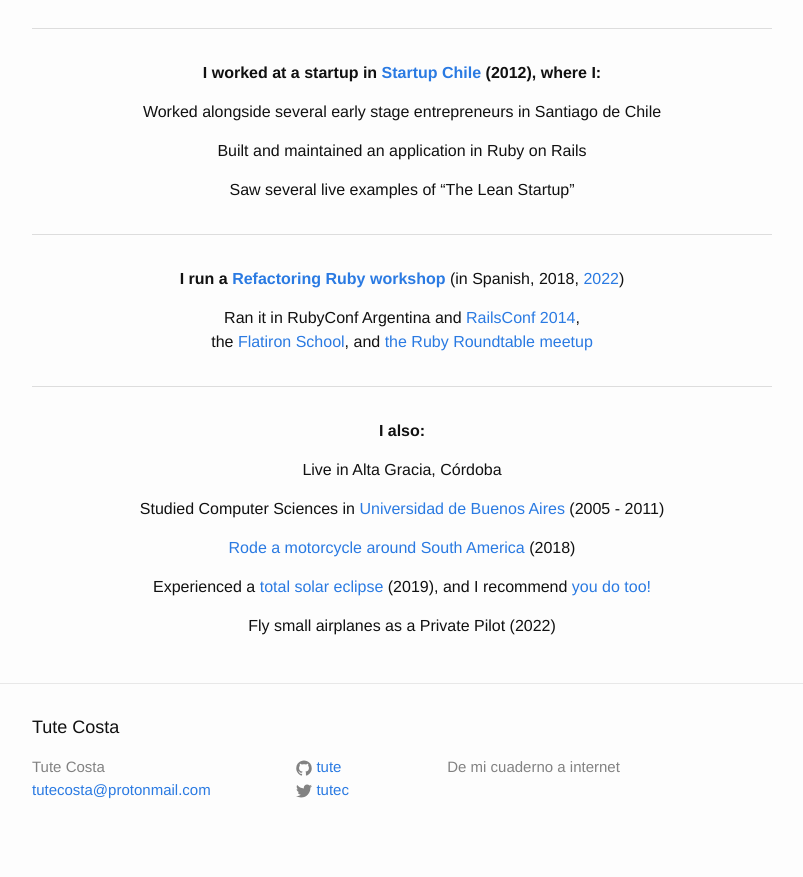
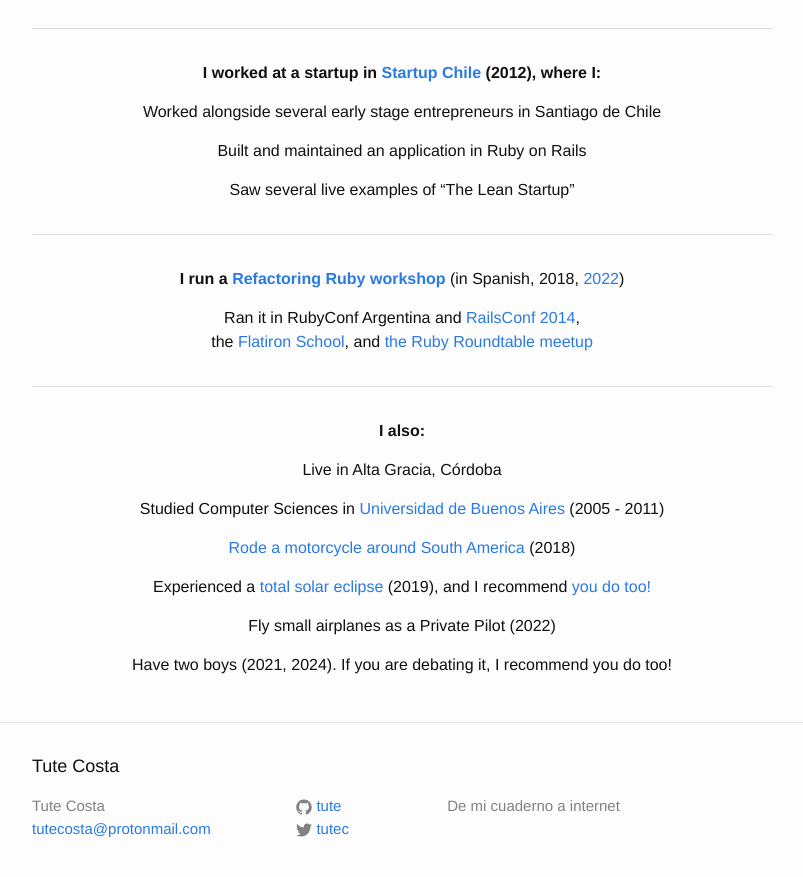
Before and after one commit to tute/tute.github.io, a Jekyll site: the page built from software-developer.md, in a window 1280 px wide and 900 px high, scrolled down 1017 px. Shown: the top 877 px of the window, without its empty margins (238-1041 px from the left). Built offline with Jekyll 4.4.1, drawn with Linux system fonts in a browser that asks for light colours.

Commit message:
Bundle update. Have two boys

```diff
--- a/software-developer.md
+++ b/software-developer.md
@@ -130,3 +130,7 @@
 <p style="text-align: center">
   Fly small airplanes as a Private Pilot (2022)
 </p>
+
+<p style="text-align: center">
+  Have two boys (2021, 2024). If you are debating it, I recommend you do too!
+</p>
```
Also changed, not shown: Gemfile.lock.
